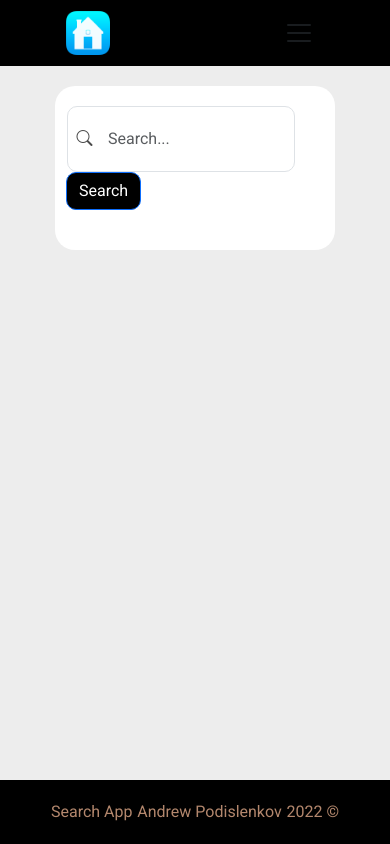
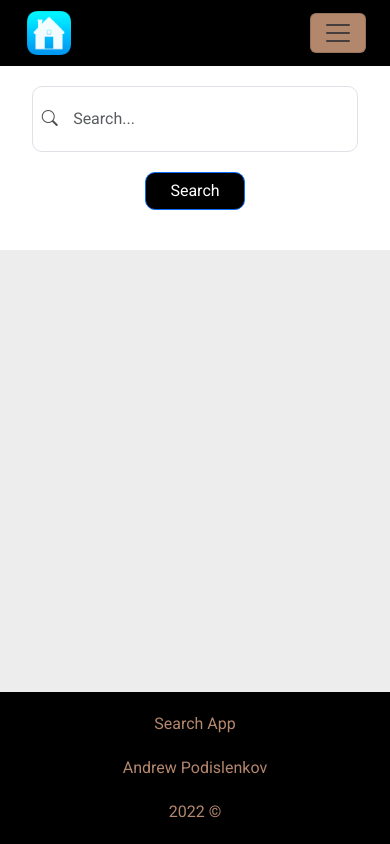
Before and after one commit to Andreizayaz/search-app, a React (Create React App) app: page / in a window 390 px wide. Built offline with nearby package versions, Linux system fonts and the light colour scheme; a web font is replaced by a local one.

Commit message:
feat: add adaptive styles

```diff
--- a/src/components/footer/Footer.scss
+++ b/src/components/footer/Footer.scss
@@ -10,6 +10,11 @@
     display: flex;
     align-items: center;
     justify-content: space-between;
+
+    @media (max-width:500px) {
+      flex-direction: column;
+      row-gap: 20px;
+    }
   }
 }
 
--- a/src/components/header/Header.scss
+++ b/src/components/header/Header.scss
@@ -27,3 +27,7 @@
     }
   }
 }
+
+.navbar-toggler {
+    background-color: rgba(255, 193, 155, 0.7) !important;
+}
--- a/src/components/searchBlock/SearchBlock.scss
+++ b/src/components/searchBlock/SearchBlock.scss
@@ -1,11 +1,23 @@
 .search {
   padding: 20px;
   width: 100%;
+
+  @media (max-width: 600px) {
+    padding: 10px;
+  }
+
+  @media (max-width: 500px) {
+    padding: 0;
+  }
 
   &__container {
     padding: 20px;
     background-color: white;
     border-radius: 20px;
+
+    @media (max-width: 500px) {
+    border-radius: 0;
+  }
   }
 
   &__live-result-list {
@@ -26,6 +38,18 @@
   }
 }
 
+.result-container{
+  @media (max-width:700px) {
+    padding: 10px 0;
+  }
+}
+
 li.list-group-item {
   border: none;
+
+  @media (max-width:700px) {
+    margin-bottom: 10px;
+    background-color: rgba(255, 193, 155, 0.3) !important;
+    border-radius: 10px;
+  }
 }
--- a/src/components/searchBlock/searchForm/SearchForm.scss
+++ b/src/components/searchBlock/searchForm/SearchForm.scss
@@ -1,11 +1,21 @@
 .input-group {
   justify-content: space-between;
   margin-bottom: 20px;
+
+  @media (max-width:980px) {
+    display: flex;
+    flex-direction: column;
+    row-gap: 20px;
+  }
 }
 
 .search-autocomplete {
   position: relative;
   width: 89%;
+
+  @media (max-width:980px) {
+    margin: 0 auto;
+  }
 }
 
 i.bi.bi-search {
@@ -41,4 +51,9 @@ button.btn.btn-primary {
   &:hover {
     transform: scale(1.2);
   }
+
+  @media (max-width:980px) {
+    margin: 0 auto !important;
+    width:100px;
+  }
 }
--- a/src/index.scss
+++ b/src/index.scss
@@ -21,6 +21,16 @@ body {
 .container {
   margin: 0 auto;
   width: 80%;
+
+  @media (max-width:980px) {
+    width:90%;
+    max-width: 90%;
+  }
+
+  @media (max-width:500px) {
+    width:100%;
+    max-width: 100%;
+  }
 }
 
 .root {
```
Also changed, not shown: src/components/common/card/Card.scss (+23 -0 lines).
